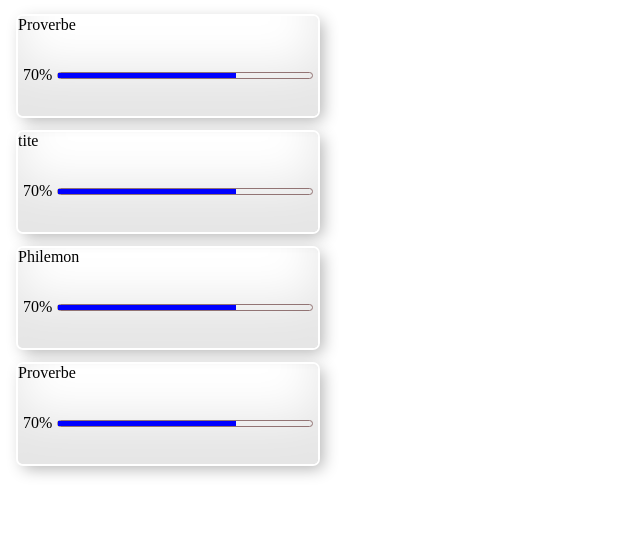
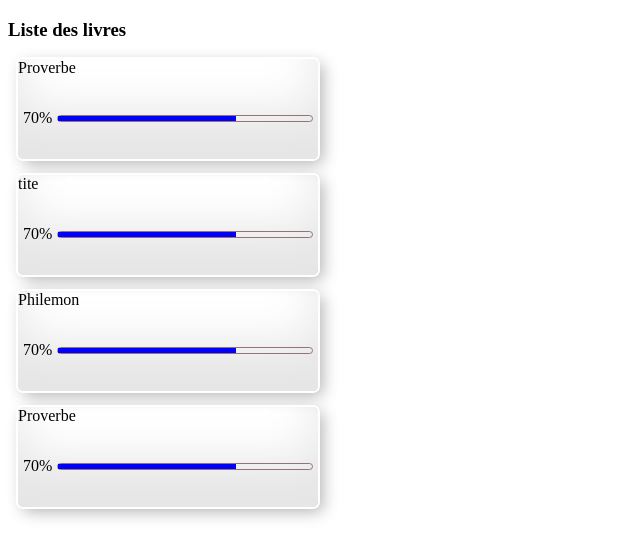
Before and after one commit to herilion/Exercice-ReactJS, a React (Vite) app: page / in a window 1280 px wide. Shown: the top 558 px of the page, without its empty margins (0-640 px from the left). Built offline with nearby package versions, Linux system fonts and the light colour scheme.

Commit message:
feat: add title

```diff
--- a/src/composants/Cart.jsx
+++ b/src/composants/Cart.jsx
@@ -4,6 +4,7 @@ import './Cart.css'
 function Cart() {
     return (
         <div>
+            <h3>Liste des livres</h3>
             <div className='cart1'>
                 <p>Proverbe</p>
                 <div className='group1'>
```
